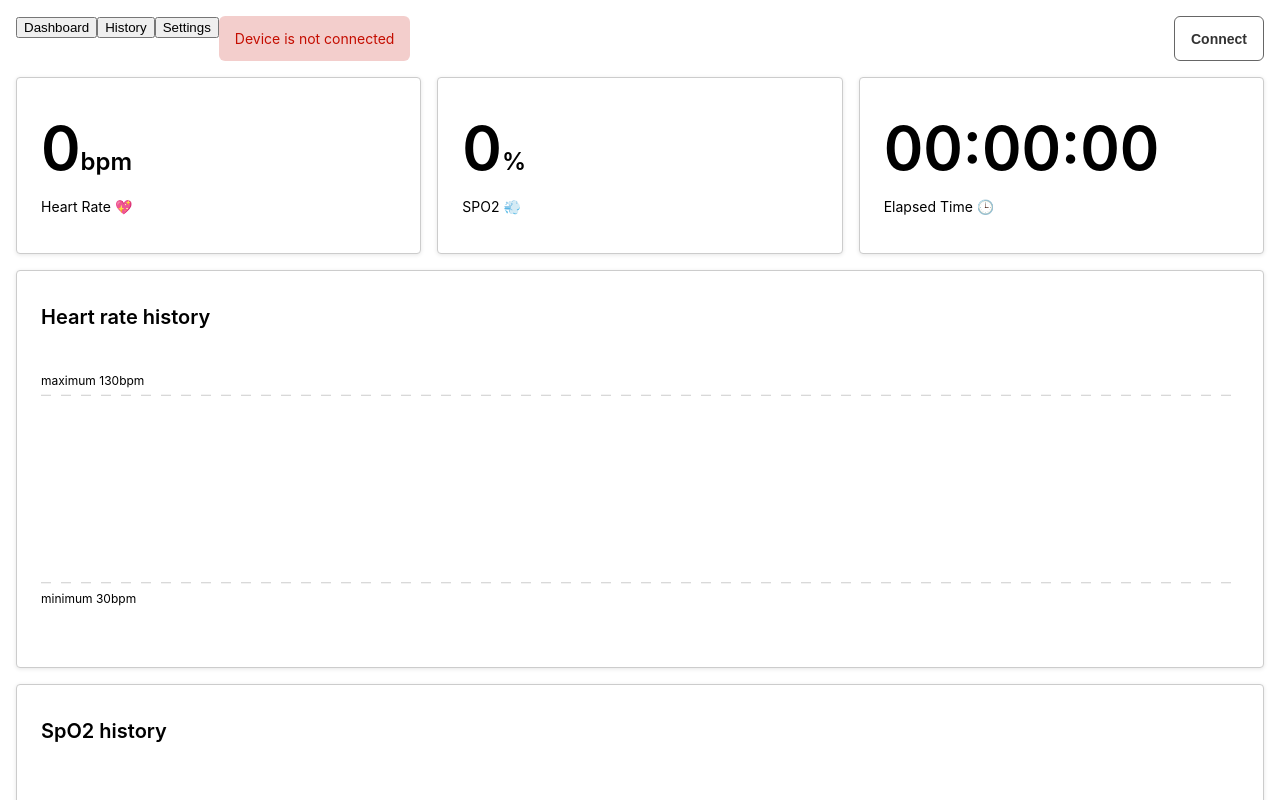
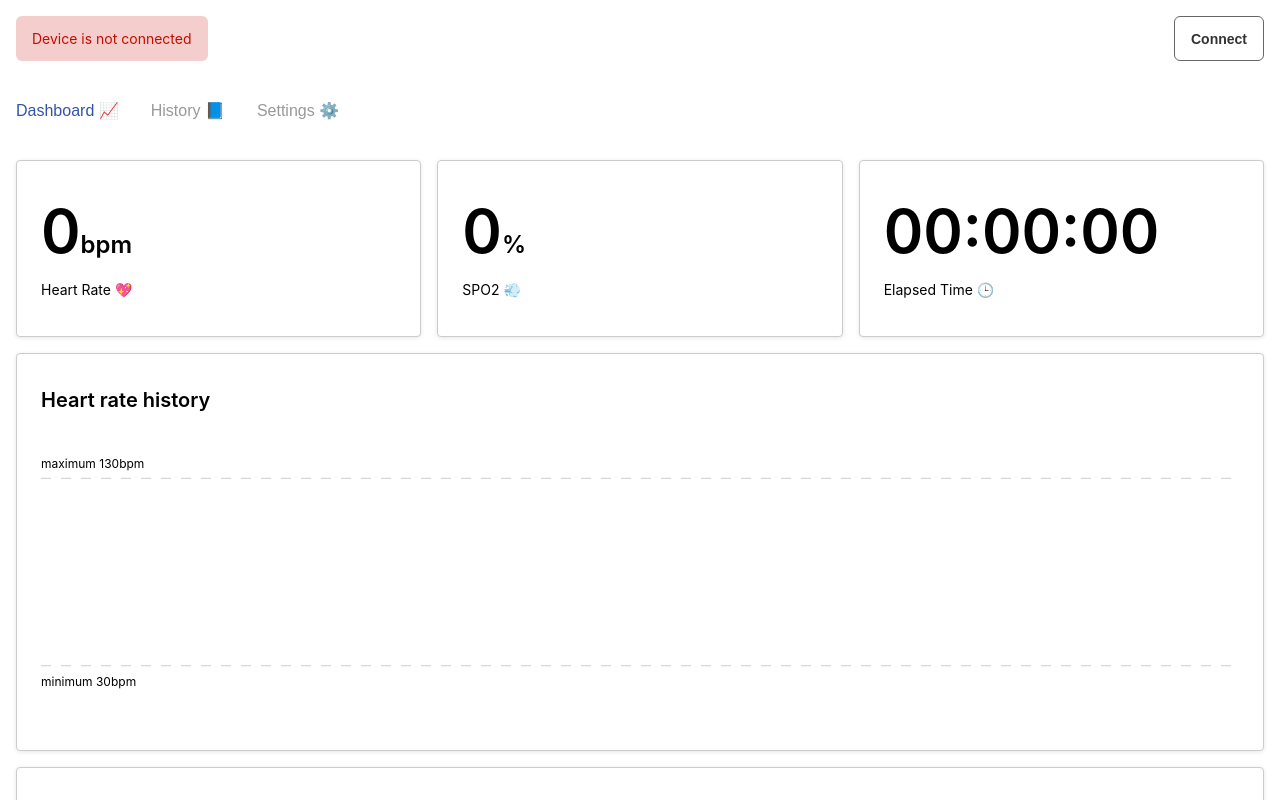
Before and after one commit to parkdoeui/vital-checker, a React (Create React App) app: page / in a window 1280 px wide. Shown: the top 800 px of the page. Built offline with nearby package versions, Linux system fonts and the light colour scheme.

Commit message:
styled up tab component & changed primary color

```diff
--- a/src/styles.css
+++ b/src/styles.css
@@ -1,5 +1,5 @@
 :root {
-  --primary:#219653;
+  --primary: 50, 84, 168;
   --secondary10: #ccc;
   --secondary20: #999;
   --secondary30: #666;
@@ -8,6 +8,7 @@
   --shadow20:rgba(12, 12, 13, 0.15);
   --shadow30:rgba(12, 12, 13, 0.2);
   --shadow40:rgba(12, 12, 13, 0.25);
+  --spacing5: 8px;
   --spacing10: 16px;
   --spacing20: 24px;
   --spacing30: 32px;
@@ -22,6 +23,10 @@ body {
   max-width: 1440px;
   margin: 0 auto;
   overflow-y: scroll;
+}
+
+body.dark-mode {
+  background-color: #000;
 }
 
 .title {
@@ -47,7 +52,8 @@ body {
 .status-bar {
   display: flex;
   justify-content: space-between;
-  margin: var(--spacing10);
+  padding: var(--spacing10);
+
 }
 
 .widget__container {
@@ -98,10 +104,34 @@ body {
 
 }
 
+.tabs {
+  padding: var(--spacing10);
+}
+
+.tab,
+.tab--active {
+  border: none;
+  font-size: 16px;
+  color: var(--secondary20);
+  background: none;
+  padding: var(--spacing5) var(--spacing30);
+  padding-left: 0px;
+}
+
+.tab:hover {
+  color: rgba(var(--primary),0.8);
+  transition: all .3s;
+}
+
+.tab--active {
+  color: rgba(var(--primary),1.0);
+  /* border-bottom: 3px solid; */
+}
+
 .btn__primary {
   border-radius: 6px;
   border: none;
-  background-color: var(--primary);
+  background-color: rgba(var(--primary),1.0);
   color: #fff;
   font-size: 18px;
   font-weight: 400;
@@ -129,8 +159,8 @@ body {
 
 .btn__primary--connect:hover {
   background-color: #fff;
-  border:var(--primary) 1px solid;
-  color: var(--primary);
+  border:rgba(var(--primary), 1.0) 1px solid;
+  color: rgba(var(--primary), 1.0);
   transition: all .3s;
 }
 
--- a/src/view/Dashboard.js
+++ b/src/view/Dashboard.js
@@ -11,8 +11,18 @@ const COOLDOWN_TIME = 10000;
 
 const audio = new Audio(emergencyAudio);
 
-const tabsList = ['Dashboard', 'History', 'Settings'];
-
+const tabsList = [{
+  name: 'Dashboard 📈',
+  id: 'dashboard',
+},
+{
+  name: 'History 📘',
+  id: 'history',
+},
+{
+  name: 'Settings ⚙️',
+  id: 'settings',
+}];
 
 const Dashboard = ({ onSubscribe, onDisconnect }) => {
   const { dispatch, state } = useContext(DashboardContext);
@@ -20,7 +30,7 @@ const Dashboard = ({ onSubscribe, onDisconnect }) => {
   const { isConnected, isEmergency, deviceName } = userStatus;
   const [openModal, setOpenModal] = useState(false);
   const [isCoolingDown, setIsCoolingDown] = useState(false);
-  const [currentTab, setCurrentTab] = useState(tabsList[0]);
+  const [currentTab, setCurrentTab] = useState(tabsList[0].id);
   const serviceRef = useRef(null);
   const chtRef = useRef(null);
   useEffect(() => {
@@ -43,7 +53,7 @@ const Dashboard = ({ onSubscribe, onDisconnect }) => {
 
   const onModalClose = () => {
     // setUserStatus(prev => ({ ...prev, isEmergency: false }));
-    dispatch({ type:'ALERT',payload:{ isEmergency: false } });
+    dispatch({ type: 'ALERT', payload: { isEmergency: false } });
     setOpenModal(false);
     setIsCoolingDown(true);
   };
@@ -78,22 +88,12 @@ const Dashboard = ({ onSubscribe, onDisconnect }) => {
                 <Typography variant='subtitle'>착용자의 바이탈 사인이 멈췄습니다. 의식이 없다면 911에 연락하세요.<br />구급대원이 도착할 때 까지 심폐소생술을 해주세요.</Typography>
               </div>
               <div>
-                <button className='btn__primary' onClick={()=>onModalClose()}>착용자는 괜찮습니다. 알람을 끕니다.</button>
+                <button className='btn__primary' onClick={() => onModalClose()}>착용자는 괜찮습니다. 알람을 끕니다.</button>
               </div>
             </div>
           </div>
         </div>}
       <div className='status-bar'>
-        <div className='status-bar__tabs'>
-          {tabsList.map((tab, idx) =>
-            <button
-              key={idx}
-              className={tab === currentTab ? 'active' : ''}
-              onClick={() => setCurrentTab(tab)}>
-              {tab}
-            </button>,
-          )}
-        </div>
         <div className={isConnected ? 'status-bar__prompt--success' : 'status-bar__prompt--warning'}>
           <Typography variant='body'>{deviceName || 'Device is not connected'}</Typography>
         </div>
@@ -117,7 +117,17 @@ const Dashboard = ({ onSubscribe, onDisconnect }) => {
             </button>}
         </div>
       </div>
-      {currentTab === 'Dashboard' &&
+      <div className='tabs'>
+        {tabsList.map((tab, idx) =>
+          <button
+            key={idx}
+            className={`tab${tab.id === currentTab ? '--active' : ''}`}
+            onClick={() => setCurrentTab(tab.id)}>
+            {tab.name}
+          </button>,
+        )}
+      </div>
+      {currentTab === 'dashboard' &&
         <div className='widget__container'>
           {defaultWidgets.map(({ accessor, unit, description }, idx) => <Widget key={idx} value={oxyData[accessor]} unit={unit} description={description} />)}
           <div className='widget--line-graph'>
```
